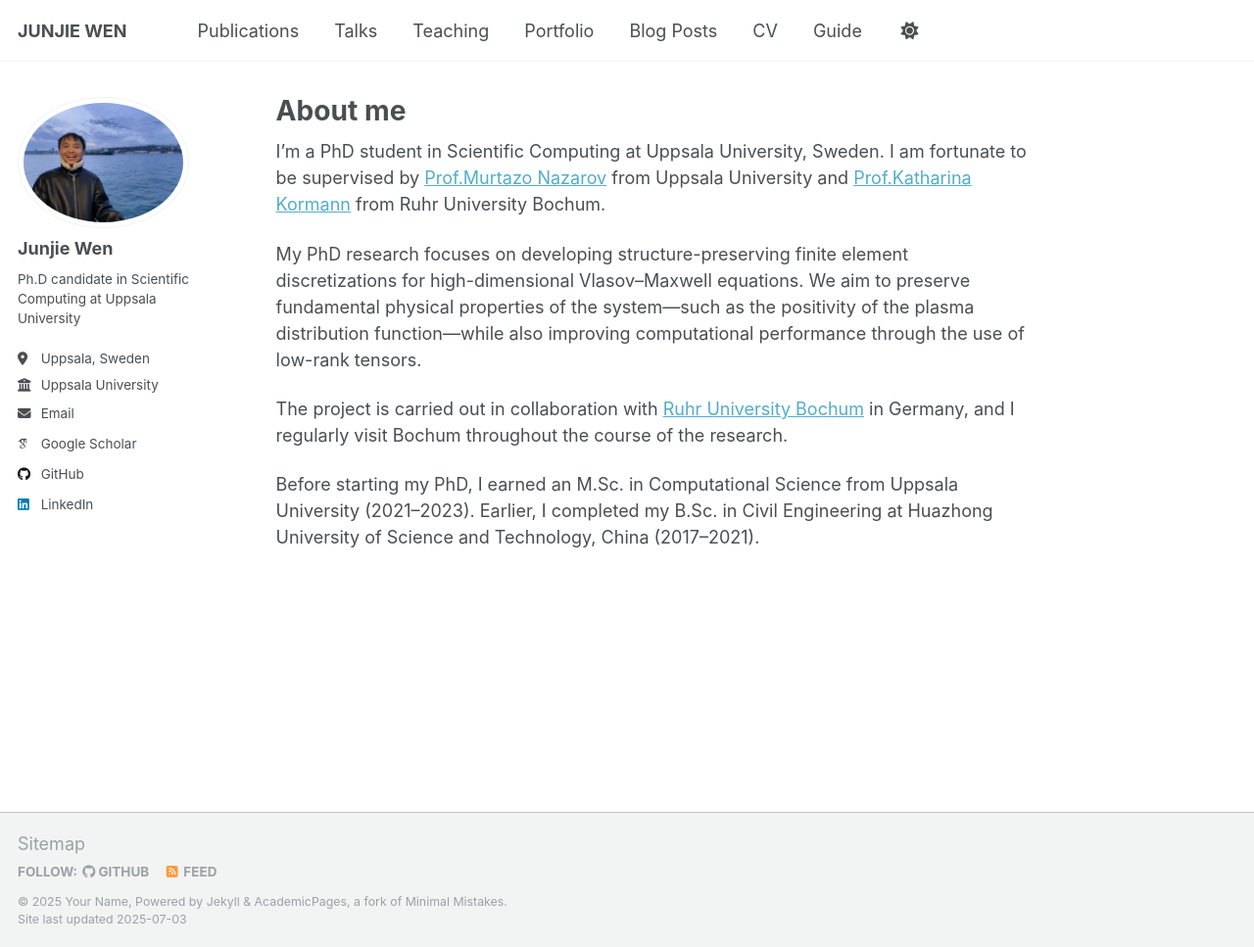
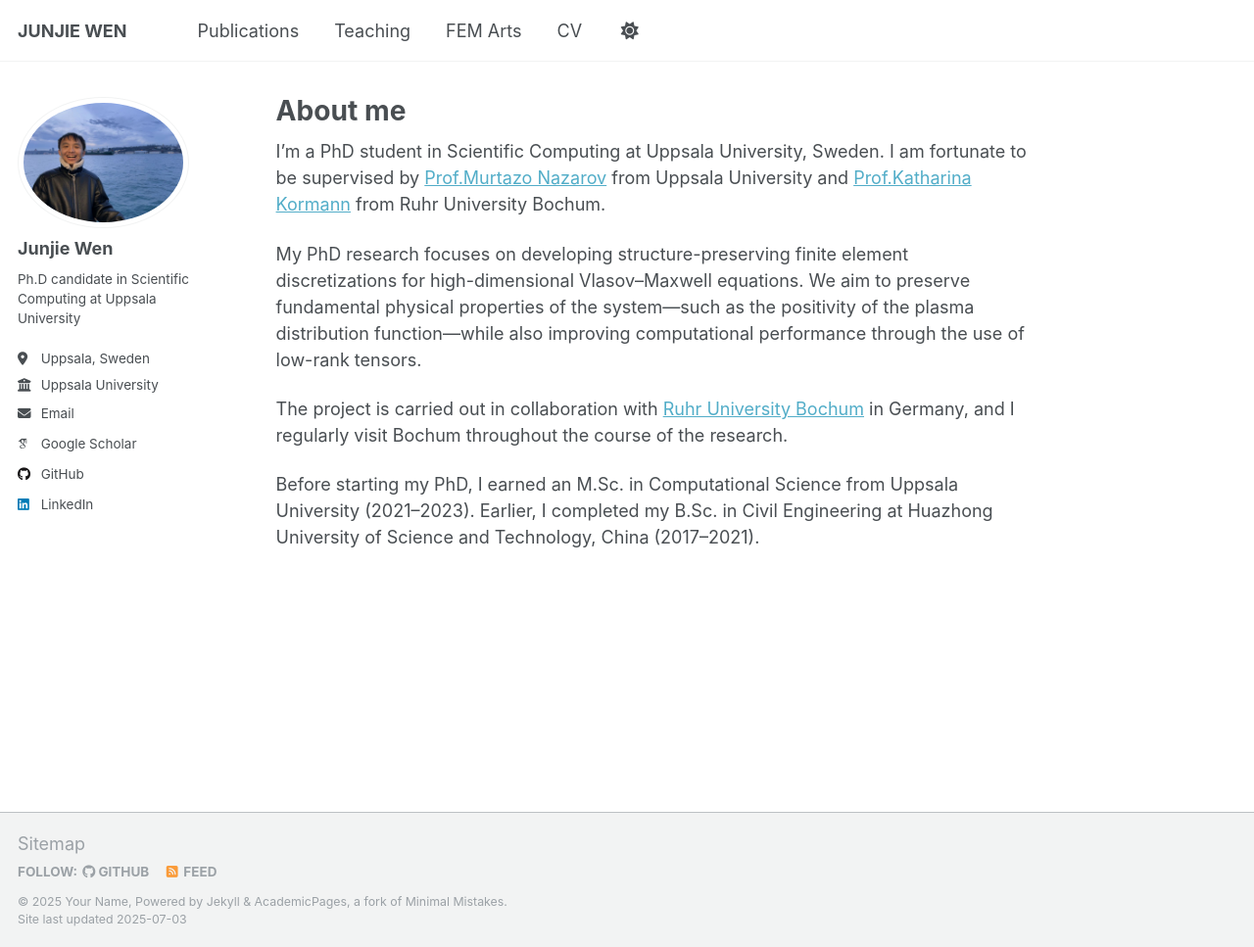
Before and after one commit to WjjSteve/WjjSteve.github.io, a Jekyll site: the page built from _pages/about.md, in a window 1280 px wide and 967 px high. Shown: the whole window at 98% size. Built offline with Jekyll 4.4.1, drawn with Linux system fonts in a browser that asks for light colours; some web fonts are replaced; a script that is not in the unit is left out.

Commit message:
Update navigation.yml

```diff
--- a/_data/navigation.yml
+++ b/_data/navigation.yml
@@ -11,23 +11,17 @@ main:
   - title: "Publications"
     url: /publications/
 
-  - title: "Talks"
-    url: /talks/
+ # - title: "Talks"
+ #   url: /talks/
 
   - title: "Teaching"
     url: /teaching/
 
-  - title: "Portfolio"
-    url: /portfolio/
-
-  - title: "Blog Posts"
-    url: /year-archive/
+  - title: "FEM Arts"
+    url: /femarts/
 
   - title: "CV"
     url: /cv/
 
   # - title: "CV"
   #   url: /cv-json/
-
-  - title: "Guide"
-    url: /markdown/
```
